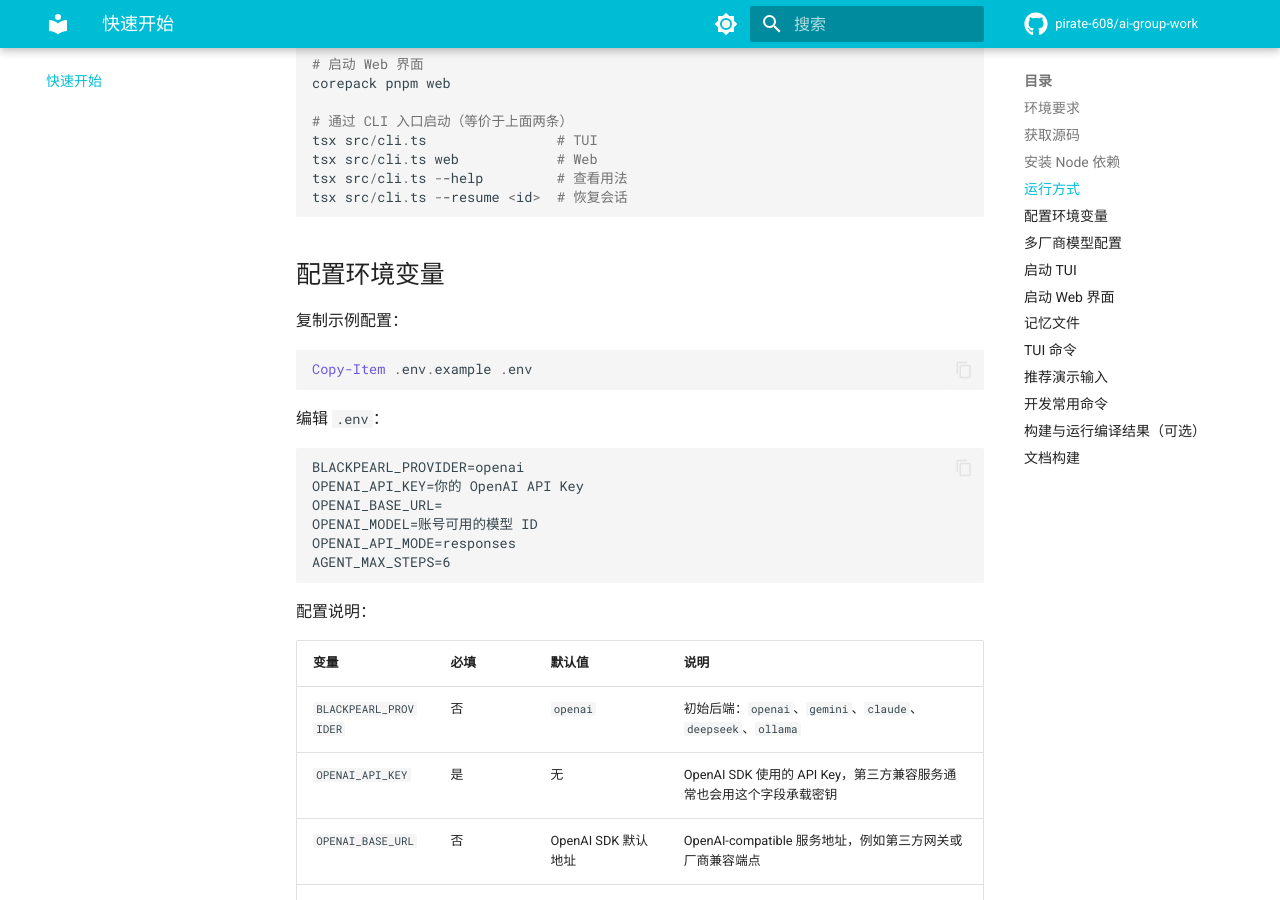
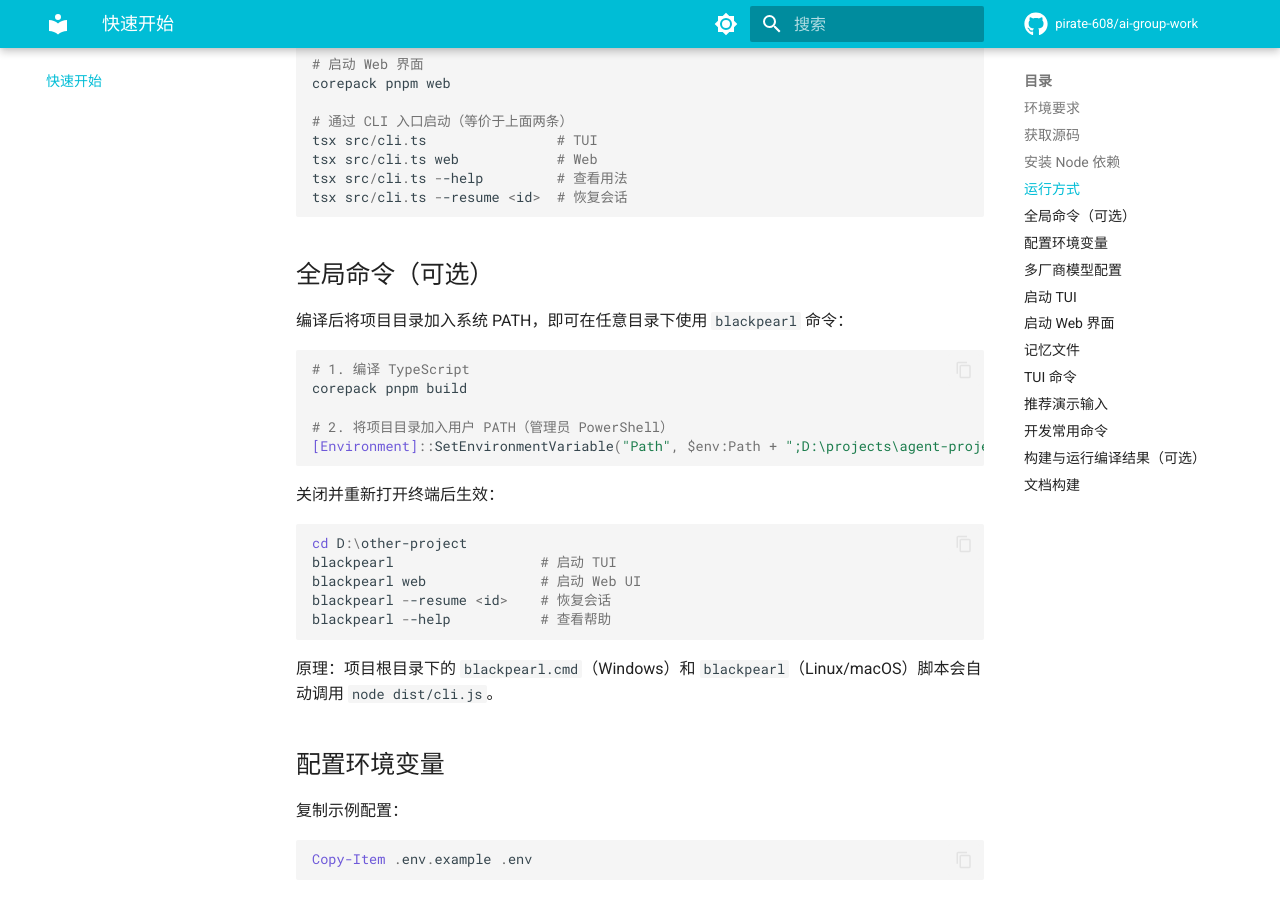
Before and after one commit to pirate-608/blackpearl, an MkDocs documentation site: the page built from docs/usage.md, in a window 1280 px wide and 900 px high, scrolled down 1178 px. Built offline with MkDocs 1.6.1 and Material for MkDocs 9.7.7, drawn with Linux system fonts in a browser that asks for light colours; comment, search, counter and statistics services are not loaded.

Commit message:
Add blackpearl and update README.md and usage.md

````diff
--- a/docs/usage.md
+++ b/docs/usage.md
@@ -48,6 +48,30 @@ tsx src/cli.ts web            # Web
 tsx src/cli.ts --help         # 查看用法
 tsx src/cli.ts --resume <id>  # 恢复会话
 ```
+
+## 全局命令（可选）
+
+编译后将项目目录加入系统 PATH，即可在任意目录下使用 `blackpearl` 命令：
+
+```powershell
+# 1. 编译 TypeScript
+corepack pnpm build
+
+# 2. 将项目目录加入用户 PATH（管理员 PowerShell）
+[Environment]::SetEnvironmentVariable("Path", $env:Path + ";D:\projects\agent-project", "User")
+```
+
+关闭并重新打开终端后生效：
+
+```powershell
+cd D:\other-project
+blackpearl                  # 启动 TUI
+blackpearl web              # 启动 Web UI
+blackpearl --resume <id>    # 恢复会话
+blackpearl --help           # 查看帮助
+```
+
+原理：项目根目录下的 `blackpearl.cmd`（Windows）和 `blackpearl`（Linux/macOS）脚本会自动调用 `node dist/cli.js`。
 
 ## 配置环境变量
 
````
Also changed, not shown: README.md (+69 -19 lines), 3 other files.
